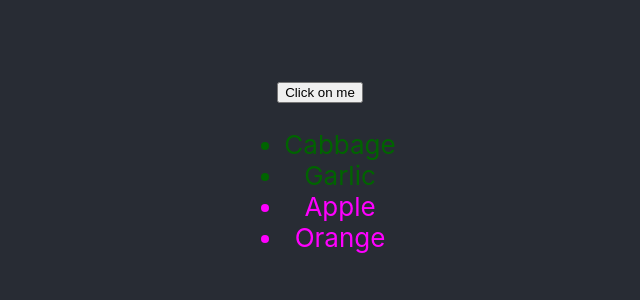
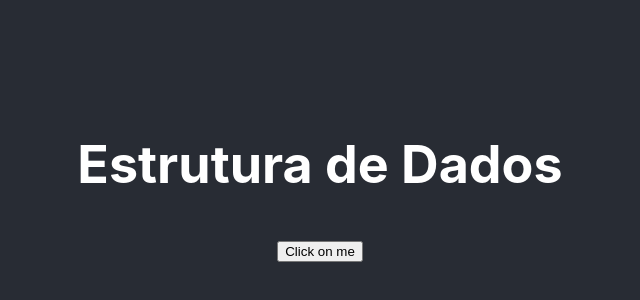
Before and after one commit to Rafaeldev2/Aula-Desenvolvimento-WEB, a React (Create React App) app in the folder SimuladoReactPreProva/my-app/: page / in a window 1280 px wide. Shown: the part 220-520 px from the top of the page, without its empty margins (320-960 px from the left). Built offline with nearby package versions, Linux system fonts and the light colour scheme.

Commit message:
Testes com componentes 2

```diff
--- a/SimuladoReactPreProva/my-app/package.json
+++ b/SimuladoReactPreProva/my-app/package.json
@@ -9,6 +9,7 @@
     "@testing-library/user-event": "^13.5.0",
     "react": "^19.1.0",
     "react-dom": "^19.1.0",
+    "react-router": "^7.6.2",
     "react-router-dom": "^7.6.2",
     "react-scripts": "5.0.1",
     "web-vitals": "^2.1.4"
--- a/SimuladoReactPreProva/my-app/src/App.css
+++ b/SimuladoReactPreProva/my-app/src/App.css
@@ -13,17 +13,6 @@
   }
 }
 
-.App-header {
-  background-color: #282c34;
-  min-height: 100vh;
-  display: flex;
-  flex-direction: column;
-  align-items: center;
-  justify-content: center;
-  font-size: calc(10px + 2vmin);
-  color: white;
-}
-
 .App-link {
   color: #61dafb;
 }
--- /dev/null
+++ b/SimuladoReactPreProva/my-app/src/Components/Fixedheader.css
@@ -0,0 +1,10 @@
+.App-header {
+  background-color: #282c34;
+  min-height: 100vh;
+  display: flex;
+  flex-direction: column;
+  align-items: center;
+  justify-content: center;
+  font-size: calc(10px + 2vmin);
+  color: white;
+}
--- a/SimuladoReactPreProva/my-app/src/Components/Fixedheader.js
+++ b/SimuladoReactPreProva/my-app/src/Components/Fixedheader.js
@@ -1,28 +1,16 @@
 import { useState } from "react";
+import './Fixedheader.css'
 
 function Fixedheader(){
-  const products = [
-    { title: 'Cabbage', isFruit: false, id: 1 },
-    { title: 'Garlic', isFruit: false, id: 2 },
-    { title: 'Apple', isFruit: true, id: 3 },
-    { title: 'Orange', isFruit: true, id: 4}
-  ];
 
-  const listItems = products.map(product =>
-    <li
-      key={product.id}
-      style={{
-        color: product.isFruit ? 'magenta' : 'darkgreen'
-      }}
-    >
-      {product.title}
-    </li>
-  );
-
-    return(
+  return(
         <header className="App-header">
+          <div>
+            <h1>Estrutura de Dados</h1>
+          </div>
+          <nav>
           <button>Click on me</button>
-          <ul>{listItems}</ul>
+          </nav>
         </header>
     )
 }
```
Also changed, not shown: SimuladoReactPreProva/my-app/src/Components/Fixedfooter.css (added), SimuladoReactPreProva/my-app/src/Components/Fixedfooter.js (added), SimuladoReactPreProva/my-app/src/Components/Footer.js (deleted), SimuladoReactPreProva/my-app/src/Components/InteractiveButton.js (added), 1 other file (tests, documents, lock files or other folders).
